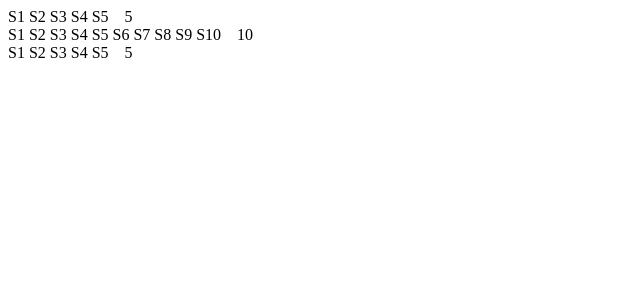
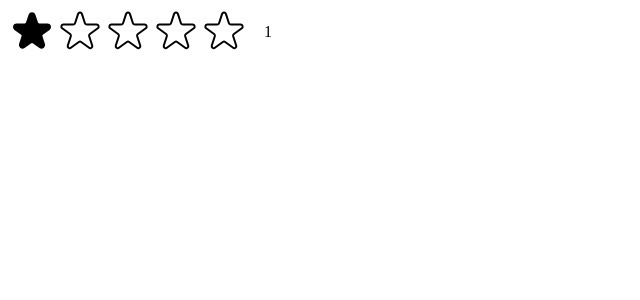
Before and after one commit to Markus-Sm/usePopcorn, a React (Create React App) app: page / in a window 1280 px wide. Shown: the top 300 px of the page, without its empty margins (0-640 px from the left). Built offline with nearby package versions, Linux system fonts and the light colour scheme.

Commit message:
handle hover events on stars components 01

```diff
--- a/src/StarRating.js
+++ b/src/StarRating.js
@@ -1,3 +1,5 @@
+import { useState } from 'react'
+
 const containerStyle = {
 	display: 'flex',
 	alignItems: 'center',
@@ -6,7 +8,6 @@
 
 const starContainerStyle = {
 	display: 'flex',
-	gap: '4px',
 }
 
 const textStyle = {
@@ -15,14 +16,72 @@
 }
 
 export default function StarRating({ maxRating = 5 }) {
+	const [rating, setRating] = useState(1)
+
+	function handleRating(rating) {
+		setRating(rating)
+	}
+
 	return (
 		<div style={containerStyle}>
 			<div style={starContainerStyle}>
 				{Array.from({ length: maxRating }, (_, i) => (
-					<span>S{i + 1}</span>
+					<Star key={i} onRate={() => handleRating(i + 1)} full={rating >= i + 1} />
 				))}
 			</div>
-			<p style={textStyle}>{maxRating}</p>
+			<p style={textStyle}>{rating || ''}</p>
 		</div>
 	)
 }
+
+const starStyle = {
+	width: '48px',
+	height: '48px',
+	display: 'block',
+	cursor: 'pointer',
+}
+
+function Star({ onRate, full }) {
+	return (
+		<span
+			role='button'
+			style={starStyle}
+			onClick={onRate}
+			onMouseEnter={() => console.log('enter')}
+			onMouseLeave={() => console.log('Leave')}>
+			{full ? (
+				<svg xmlns='http://www.w3.org/2000/svg' viewBox='0 0 20 20' fill='#000' stroke='#000'>
+					<path d='M9.049 2.927c.3-.921 1.603-.921 1.902 0l1.07 3.292a1 1 0 00.95.69h3.462c.969 0 1.371 1.24.588 1.81l-2.8 2.034a1 1 0 00-.364 1.118l1.07 3.292c.3.921-.755 1.688-1.54 1.118l-2.8-2.034a1 1 0 00-1.175 0l-2.8 2.034c-.784.57-1.838-.197-1.539-1.118l1.07-3.292a1 1 0 00-.364-1.118L2.98 8.72c-.783-.57-.38-1.81.588-1.81h3.461a1 1 0 00.951-.69l1.07-3.292z' />
+				</svg>
+			) : (
+				<svg xmlns='http://www.w3.org/2000/svg' fill='none' viewBox='0 0 24 24' stroke='#000'>
+					<path
+						strokeLinecap='round'
+						strokeLinejoin='round'
+						strokeWidth='{2}'
+						d='M11.049 2.927c.3-.921 1.603-.921 1.902 0l1.519 4.674a1 1 0 00.95.69h4.915c.969 0 1.371 1.24.588 1.81l-3.976 2.888a1 1 0 00-.363 1.118l1.518 4.674c.3.922-.755 1.688-1.538 1.118l-3.976-2.888a1 1 0 00-1.176 0l-3.976 2.888c-.783.57-1.838-.197-1.538-1.118l1.518-4.674a1 1 0 00-.363-1.118l-3.976-2.888c-.784-.57-.38-1.81.588-1.81h4.914a1 1 0 00.951-.69l1.519-4.674z'
+					/>
+				</svg>
+			)}
+		</span>
+	)
+}
+
+/*
+FULL STAR
+
+<svg
+  xmlns="http://www.w3.org/2000/svg"
+  viewBox="0 0 20 20"
+  fill="#000"
+  stroke="#000"
+>
+  <path
+    d="M9.049 2.927c.3-.921 1.603-.921 1.902 0l1.07 3.292a1 1 0 00.95.69h3.462c.969 0 1.371 1.24.588 1.81l-2.8 2.034a1 1 0 00-.364 1.118l1.07 3.292c.3.921-.755 1.688-1.54 1.118l-2.8-2.034a1 1 0 00-1.175 0l-2.8 2.034c-.784.57-1.838-.197-1.539-1.118l1.07-3.292a1 1 0 00-.364-1.118L2.98 8.72c-.783-.57-.38-1.81.588-1.81h3.461a1 1 0 00.951-.69l1.07-3.292z"
+  />
+</svg>
+
+
+EMPTY STAR
+
+*/
--- a/src/index.js
+++ b/src/index.js
@@ -10,7 +10,5 @@
 	<React.StrictMode>
 		{/* <App /> */}
 		<StarRating maxRating={5} />
-		<StarRating maxRating={10} />
-		<StarRating />
 	</React.StrictMode>
 )
```
Also changed, not shown: src/index.css (+2 -35 lines).
